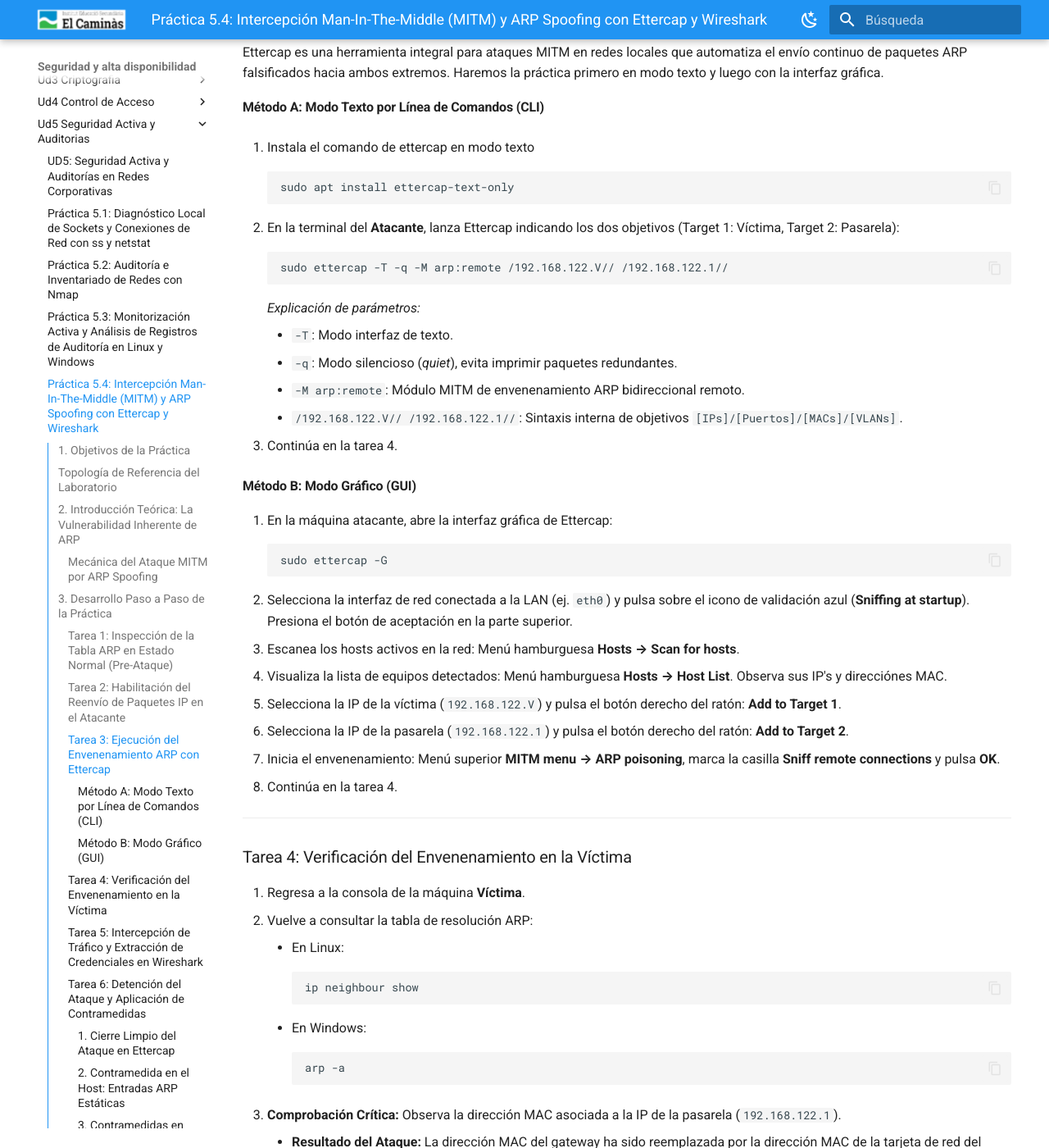
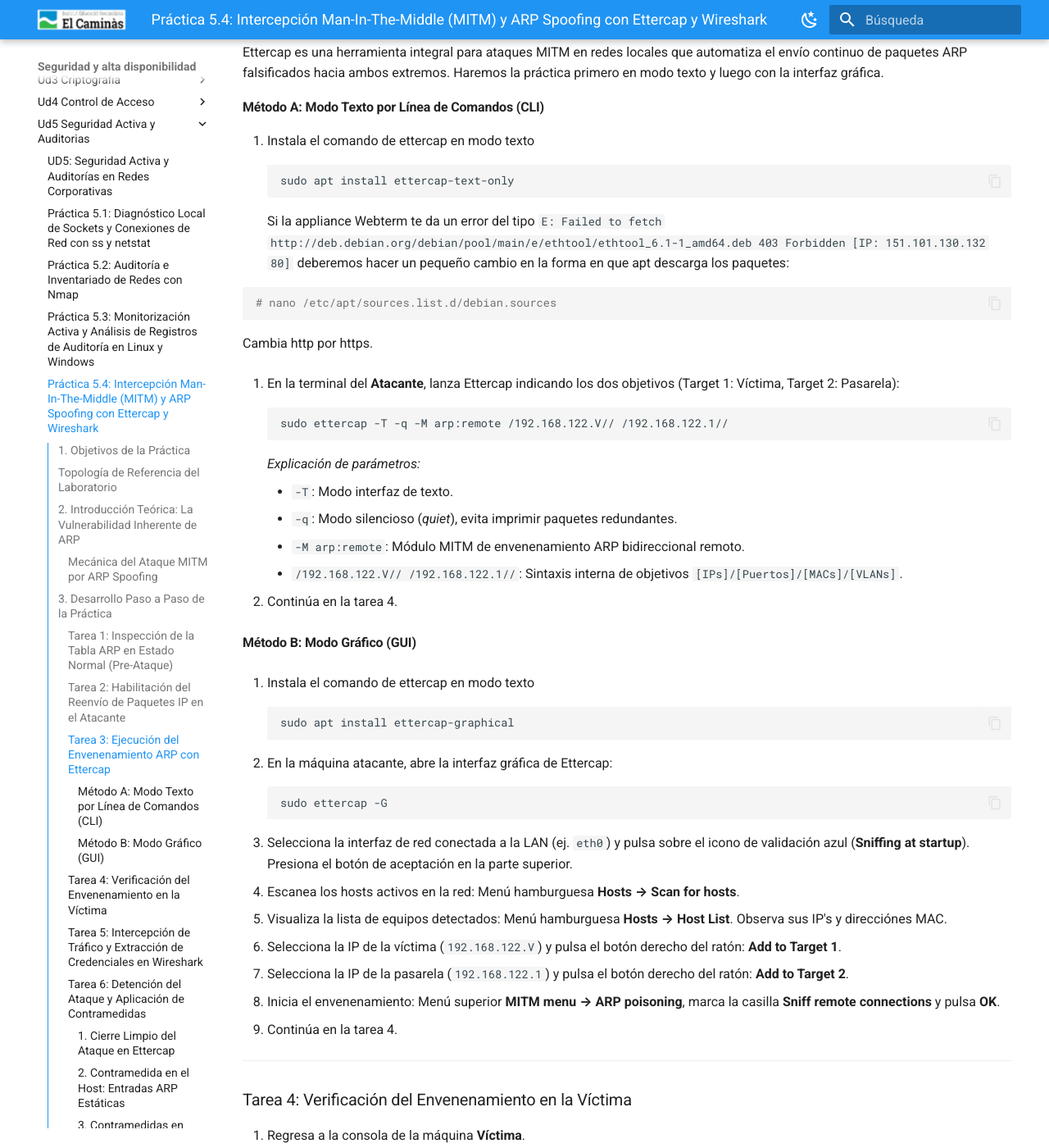
Before and after one commit to jmunozji/SAD, an MkDocs documentation site: the page built from docs/Ud5 Seguridad Activa y Auditorias/P5_4_mitm_arp_spoofing.md, in a window 1280 px wide and 1400 px high, scrolled down 4010 px. Shown: the whole window at 82% size. Built offline with MkDocs 1.6.1 and Material for MkDocs 9.7.7, drawn with Linux system fonts in a browser that asks for light colours.

Commit message:
Revise Ettercap installation and usage instructions
Updated instructions for installing Ettercap and launching it in a man-in-the-middle attack scenario. Added steps for modifying the sources list to use HTTPS.

````diff
--- a/docs/Ud5 Seguridad Activa y Auditorias/P5_4_mitm_arp_spoofing.md
+++ b/docs/Ud5 Seguridad Activa y Auditorias/P5_4_mitm_arp_spoofing.md
@@ -129,8 +129,15 @@
     ```
     sudo apt install ettercap-text-only
     ```
+   Si la appliance Webterm te da un error del tipo `E: Failed to fetch http://deb.debian.org/debian/pool/main/e/ethtool/ethtool_6.1-1_amd64.deb  403  Forbidden [IP: 151.101.130.132 80]` deberemos hacer un pequeño cambio en la forma en que apt descarga los paquetes:
 
-2. En la terminal del **Atacante**, lanza Ettercap indicando los dos objetivos (Target 1: Víctima, Target 2: Pasarela):
+   ```bash
+   # nano /etc/apt/sources.list.d/debian.sources
+   ```
+   Cambia http por https.
+
+
+3. En la terminal del **Atacante**, lanza Ettercap indicando los dos objetivos (Target 1: Víctima, Target 2: Pasarela):
     ```bash
     sudo ettercap -T -q -M arp:remote /192.168.122.V// /192.168.122.1//
     ```
@@ -140,9 +147,14 @@
     * `-M arp:remote`: Módulo MITM de envenenamiento ARP bidireccional remoto.
     * `/192.168.122.V// /192.168.122.1//`: Sintaxis interna de objetivos `[IPs]/[Puertos]/[MACs]/[VLANs]`.
 
-3. Continúa en la tarea 4.
+4. Continúa en la tarea 4.
 
 #### Método B: Modo Gráfico (GUI)
+
+1. Instala el comando de ettercap en modo texto
+    ```
+    sudo apt install ettercap-graphical
+    ```
 
 1. En la máquina atacante, abre la interfaz gráfica de Ettercap:
     ```bash
````
